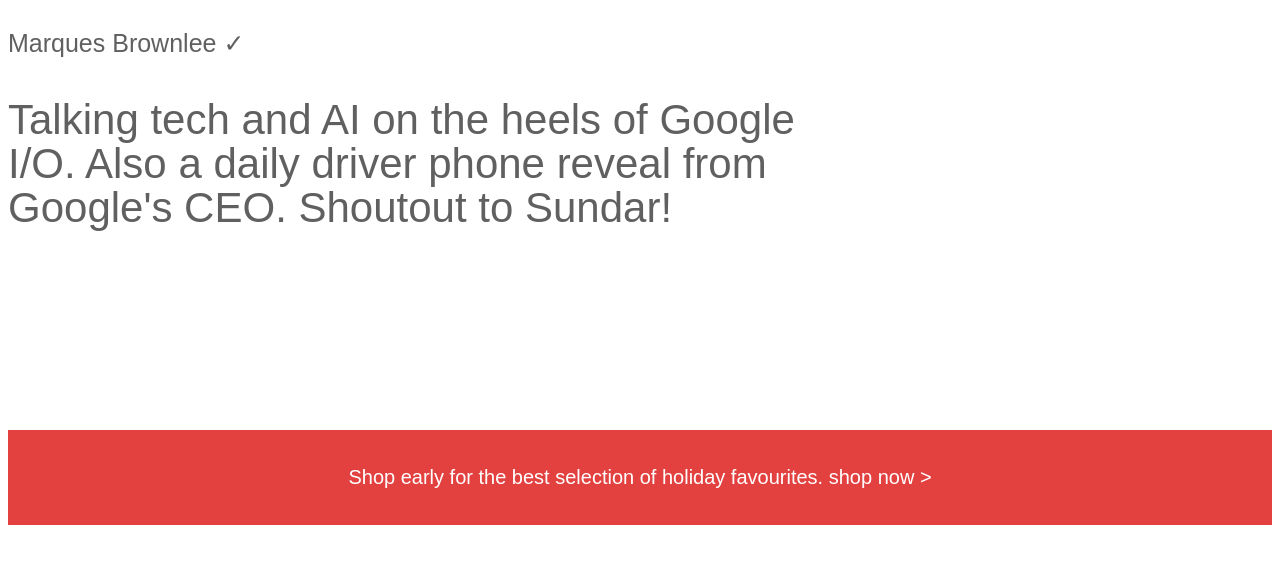
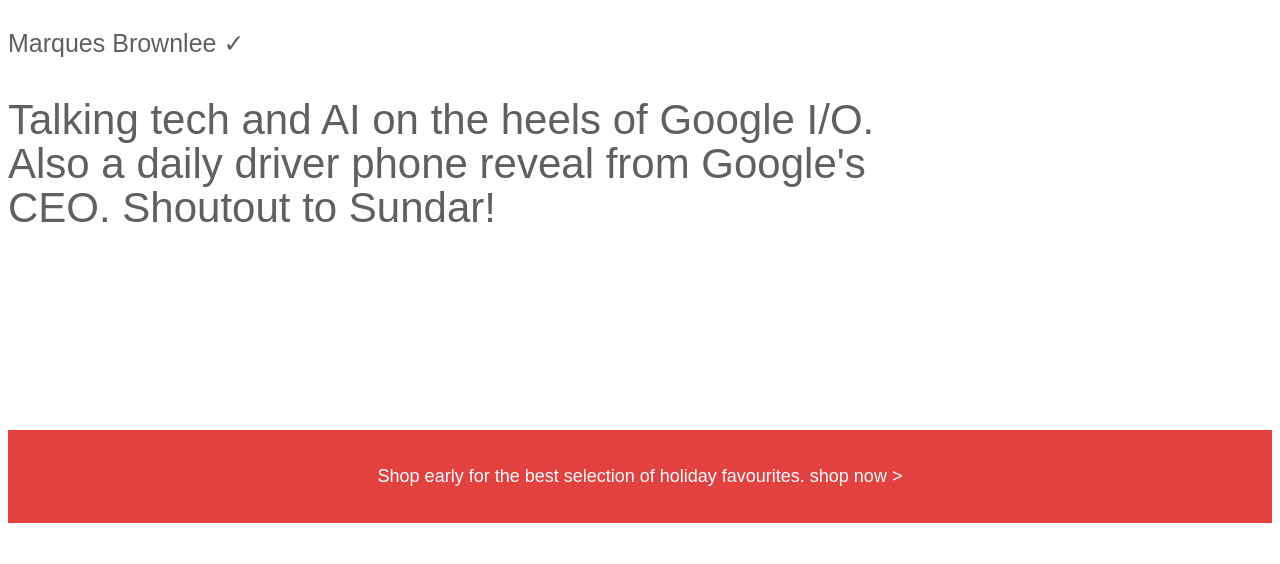
Before and after one commit to Gracyglobal/SuperSimple.Dev_Text-Styling, a plain HTML site: page index.html in a window 1280 px wide. Shown: the part 172-736 px from the top of the page. Drawn offline with Linux system fonts and the light colour scheme.

Commit message:
Text Styling

```diff
--- a/index.html
+++ b/index.html
@@ -37,14 +37,14 @@
     .video-description{
       font-size: 42px;     /* 14px */
       color: rgb(96,96,96);
-      width: 840px;       /* 280px; */
+      width: 880px;       /* 280px; */
       line-height: 44px; /* 22px; */
       margin-bottom:200px; /*100px;*/
     }
 
     .apple-text{
       margin-bottom: 100px; /* 50px */
-      font-size: 20px;   /* 14px */
+      font-size: 18px;   /* 14px */
       background-color: rgb(227, 65, 64);
       color: white;
       text-align: center;
```
